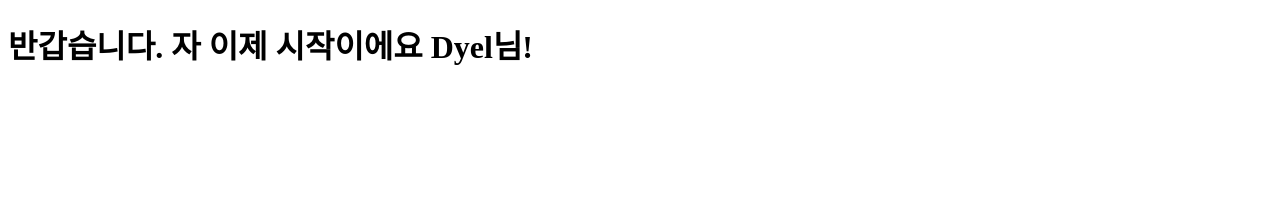
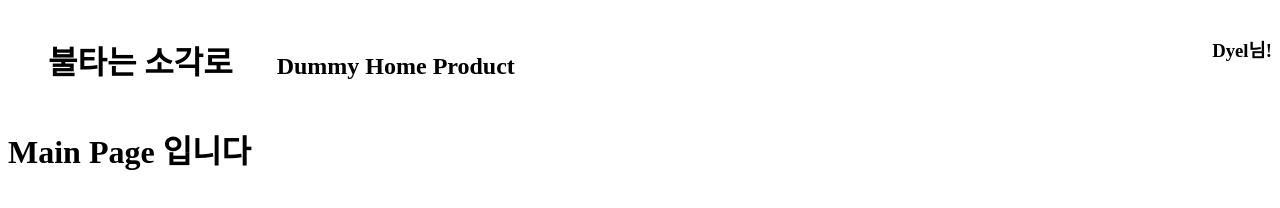
Before and after one commit to ParkDyel/_study_vanilla_spa, a website with bundled scripts: page index.html in a window 1280 px wide. Built offline with nearby package versions, Linux system fonts and the light colour scheme.

Commit message:
🧱 router.js, components/*, views/*, main.css
- 하위 경로에 접속해 있는 상태에서 refresh 한 경우를 대응하기 위해 live-server 실행 시 설정을 추가했습니다.
- sub_path에 해당하는 components를 렌더링 하도록 router.js를 작성하였습니다.
- header component를 작성하였습니다.

```diff
--- a/app.js
+++ b/app.js
@@ -1,5 +1,7 @@
-import Header from './Header.js';
-
+import Header from './src/components/Header.js';
+import Route from './router.js';
 const $app = document.querySelector('#app');
-
 new Header({ parent: $app, props: { name: 'Dyel' } });
+const $layout = document.createElement('div');
+$app.appendChild($layout);
+Route({ $app: $layout });
--- /dev/null
+++ b/assets/css/main.css
@@ -0,0 +1,12 @@
+header ul {
+  list-style-type: none;
+}
+
+header > ul {
+  display: flex;
+  justify-content: space-between;
+}
+
+header .left * {
+    display: inline-block;
+}
--- a/index.html
+++ b/index.html
@@ -4,7 +4,8 @@
     <meta charset="UTF-8" />
     <meta http-equiv="X-UA-Compatible" content="IE=edge" />
     <meta name="viewport" content="width=device-width, initial-scale=1.0" />
-    <title>Document</title>
+    <title>불타는 소각로</title>
+    <link rel="stylesheet" href="./assets/css/main.css">
   </head>
   <body>
     <div id="app">
--- a/package.json
+++ b/package.json
@@ -4,7 +4,7 @@
   "description": "vanilla js로 만들어보는 SPA",
   "main": "app.js",
   "scripts": {
-    "serve": "npx live-server --open=/index.html"
+    "serve": "npx live-server --open=/index.html --entry-file=/index.html"
   },
   "repository": {
     "type": "git",
--- /dev/null
+++ b/router.js
@@ -0,0 +1,49 @@
+import Home from './src/views/Home.js';
+import Product from './src/views/Products.js';
+
+const routes = [
+  {
+    path: '/',
+    name: 'home',
+    components: Home,
+  },
+  {
+    path: '/product',
+    name: 'product',
+    components: Product,
+  },
+];
+
+let root = null;
+
+const render = ($__path, $__parent = root) => {
+  let $_childIdx = routes.findIndex(el => el.path === $__path);
+
+  if ($_childIdx === -1) {
+    $_childIdx = routes.findIndex(el => el.path === '*');
+  }
+
+  if ($_childIdx === -1) {
+    console.warn('잘못된 경로입니다.');
+    return;
+  }
+
+  const $_child = routes[$_childIdx];
+  new $_child.components({ parent: $__parent });
+};
+
+function Route({ $app }) {
+  root = $app;
+  render(window.location.pathname);
+
+  window.addEventListener('popstate', () => {
+    render(window.location.pathname);
+  });
+}
+
+export const routerPush = $__path => {
+  window.history.pushState({}, $__path, window.location.origin + $__path);
+  render($__path);
+};
+
+export default Route;
--- /dev/null
+++ b/src/components/Header.js
@@ -0,0 +1,52 @@
+import { routerPush } from '/router.js';
+
+function Header({ parent, props }) {
+  this.init = () => {
+    this.state = {
+      name: props?.name ?? '고객',
+    };
+
+    this.$node = document.createElement('header');
+    parent.appendChild(this.$node);
+    this.setState(this.state);
+
+    const $_nav = this.$node.querySelector('nav');
+    $_nav.addEventListener('click', $__evt => {
+      const $_target = $__evt.target.closest('span.router-link');
+      if ($_target) {
+        const $_path = $_target.getAttribute('route');
+        routerPush($_path);
+      }
+    });
+  };
+
+  this.setState = $__nextState => {
+    this.state = $__nextState;
+    this.render();
+  };
+
+  this.render = () => {
+    this.$node.innerHTML = `<ul>
+      <li class="left">
+        <h1 class="title">불타는 소각로</h1>
+        <nav>
+          <li>
+            <h2>
+            <ul>
+              <li><span><span>Dummy</span></span></li>
+              <li><span class="router-link" route="/"><span>Home</span></span></li>
+              <li><span class="router-link" route="/product"><span>Product</span></span></li>
+            <ul>
+            </h2>
+          </li>
+        </nav>
+      </li>
+
+      <li class="right"><h3>${this.state.name}님!</h3></li>
+    </ul>`;
+  };
+
+  this.init();
+}
+
+export default Header;
--- a/Header.js
+++ b/src/views/Home.js
@@ -1,10 +1,11 @@
-function Header({ parent, props }) {
+function Home({ parent, props }) {
   this.init = () => {
     this.state = {
-      name: props.name,
+      name: props?.name,
     };
 
-    this.$node = document.createElement('header');
+    this.$node = document.createElement('session');
+    parent.innerHTML = '';
     parent.appendChild(this.$node);
     this.setState(this.state);
   };
@@ -15,10 +16,10 @@ function Header({ parent, props }) {
   };
 
   this.render = () => {
-    this.$node.innerHTML = `<h1>반갑습니다. 자 이제 시작이에요 ${this.state.name}님!</h1>`;
+    this.$node.innerHTML = `<H1>Main Page 입니다</h1>`;
   };
 
   this.init();
 }
 
-export default Header;
+export default Home;
--- /dev/null
+++ b/src/views/Products.js
@@ -0,0 +1,25 @@
+function Product({ parent, props }) {
+  this.init = () => {
+    this.state = {
+      name: props?.name,
+    };
+
+    this.$node = document.createElement('session');
+    parent.innerHTML = '';
+    parent.appendChild(this.$node);
+    this.setState(this.state);
+  };
+
+  this.setState = $__nextState => {
+    this.state = $__nextState;
+    this.render();
+  };
+
+  this.render = () => {
+    this.$node.innerHTML = `<h1>Product Page 입니다.</h1>`;
+  };
+
+  this.init();
+}
+
+export default Product;
```
Also changed, not shown: README.md.
